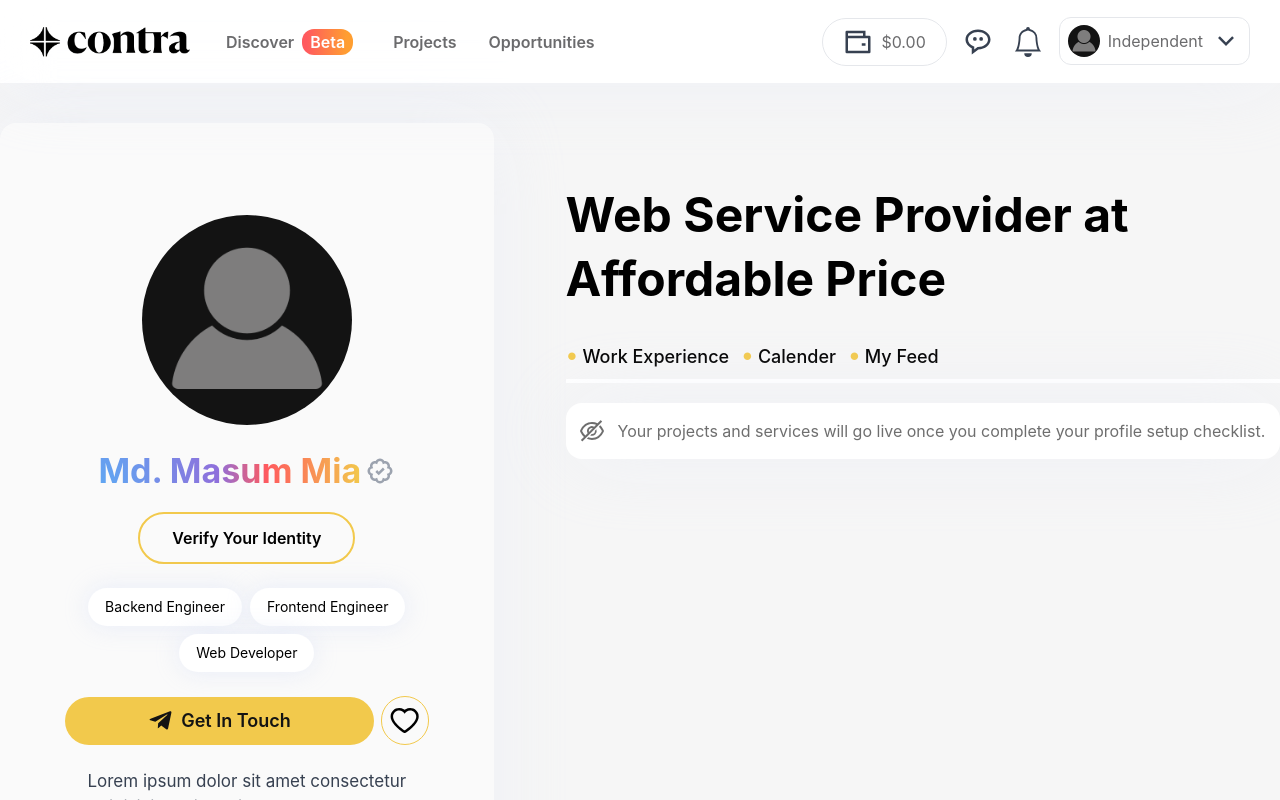
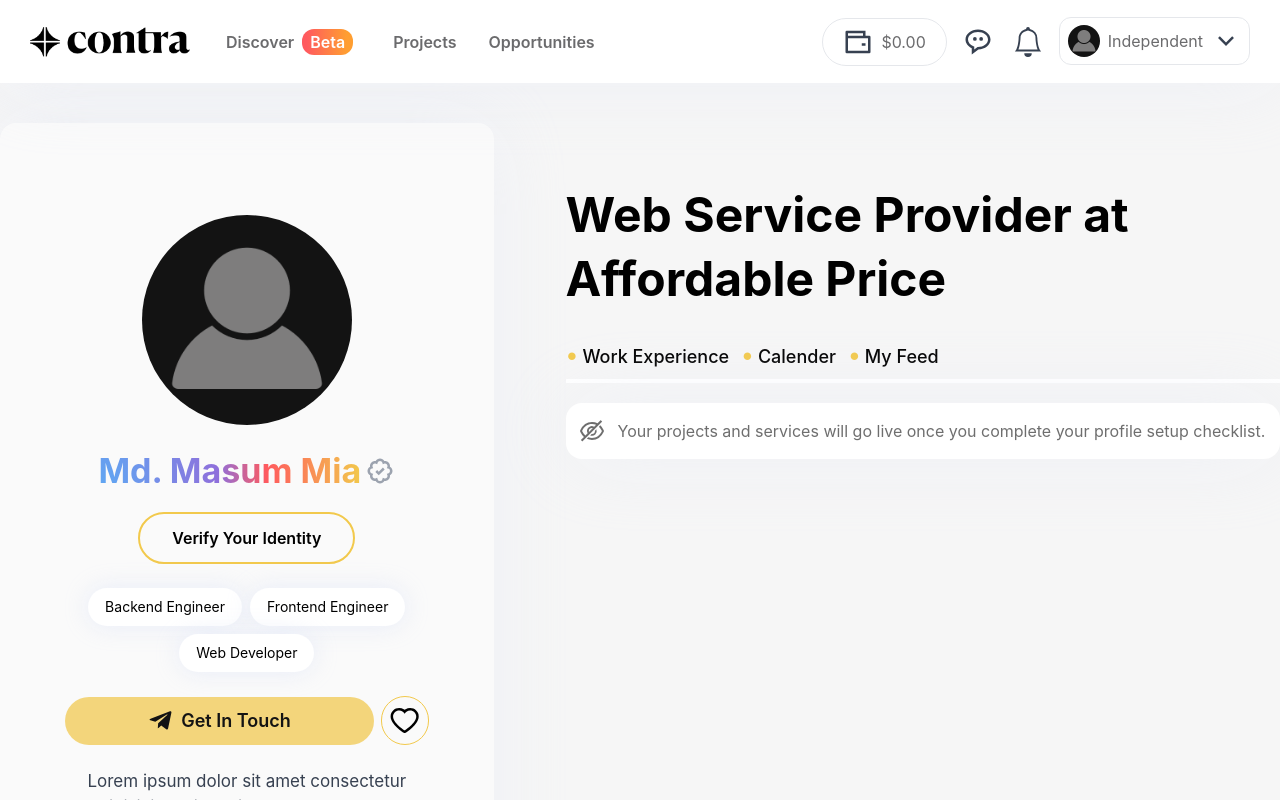
Before and after one commit to iinaamasum/contra-user-dashboard, a React (Create React App) app: page / in a window 1280 px wide. In both pictures the pointer is over the button "Get In Touch". Shown: the top 800 px of the page. Built offline with nearby package versions, Linux system fonts and the light colour scheme.

Commit message:
navbar bg-color fixed

```diff
--- a/src/Components/Shared/Navbar.jsx
+++ b/src/Components/Shared/Navbar.jsx
@@ -21,7 +21,7 @@ const Navbar = () => {
       style={{
         boxShadow: 'rgb(228 232 247 / 40%) 0px 0px 80px',
       }}
-      className="sticky top-0 z-50 h-[83px] backdrop-blur-[24px] bg-transparent
+      className="sticky top-0 z-50 h-[83px] backdrop-blur-[8px] bg-[rgba(255,255,255,0.86)]
       "
     >
       <div className="flex items-center justify-between h-full max-w-[1440px] mx-auto px-[30px]">
--- a/src/Components/UserDashboard/DashboardLeft.css
+++ b/src/Components/UserDashboard/DashboardLeft.css
@@ -25,5 +25,5 @@
 }
 
 .get__started__btn__gradient:hover {
-  background: #f2c94c !important;
+  background: #f2c84cb9 !important;
 }
```
